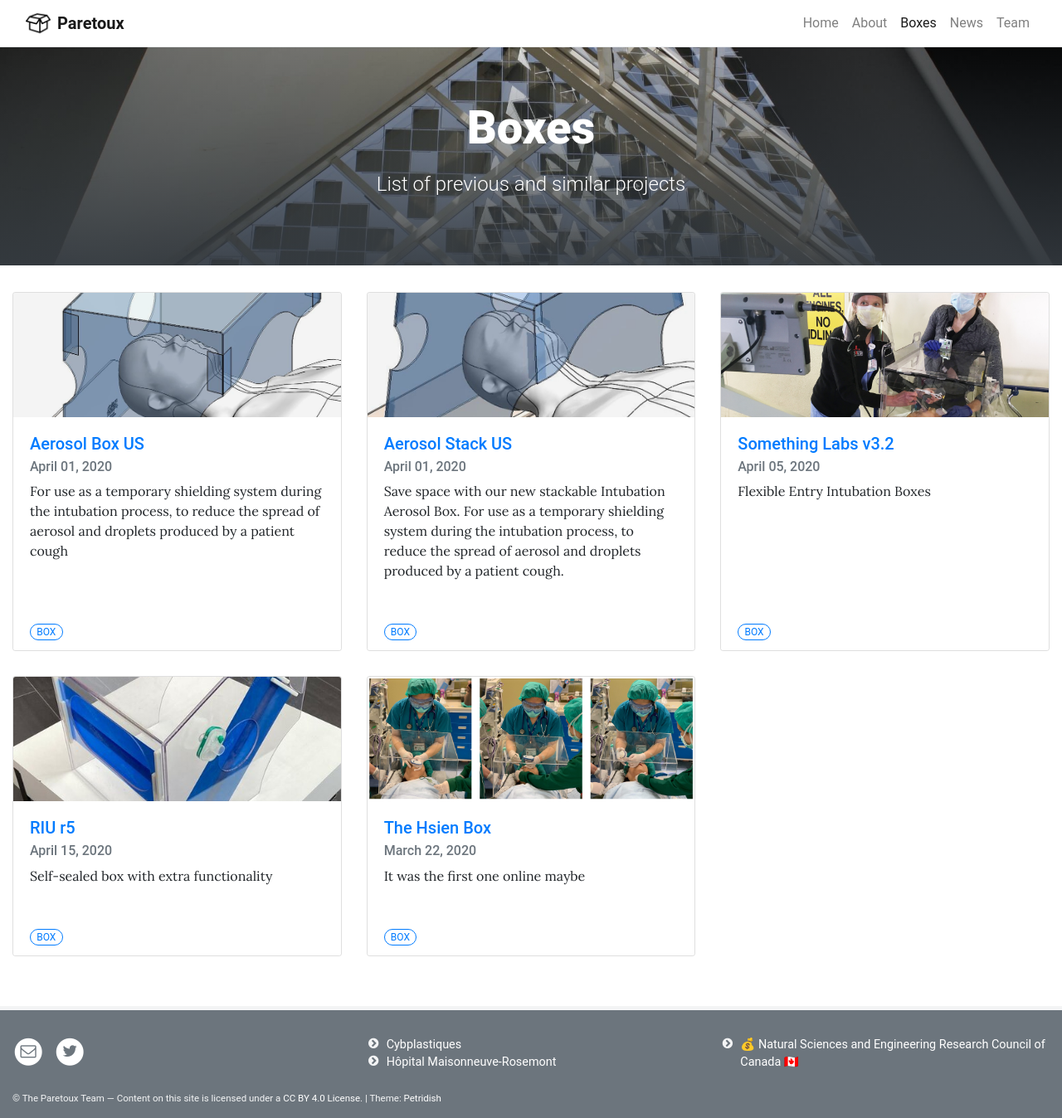
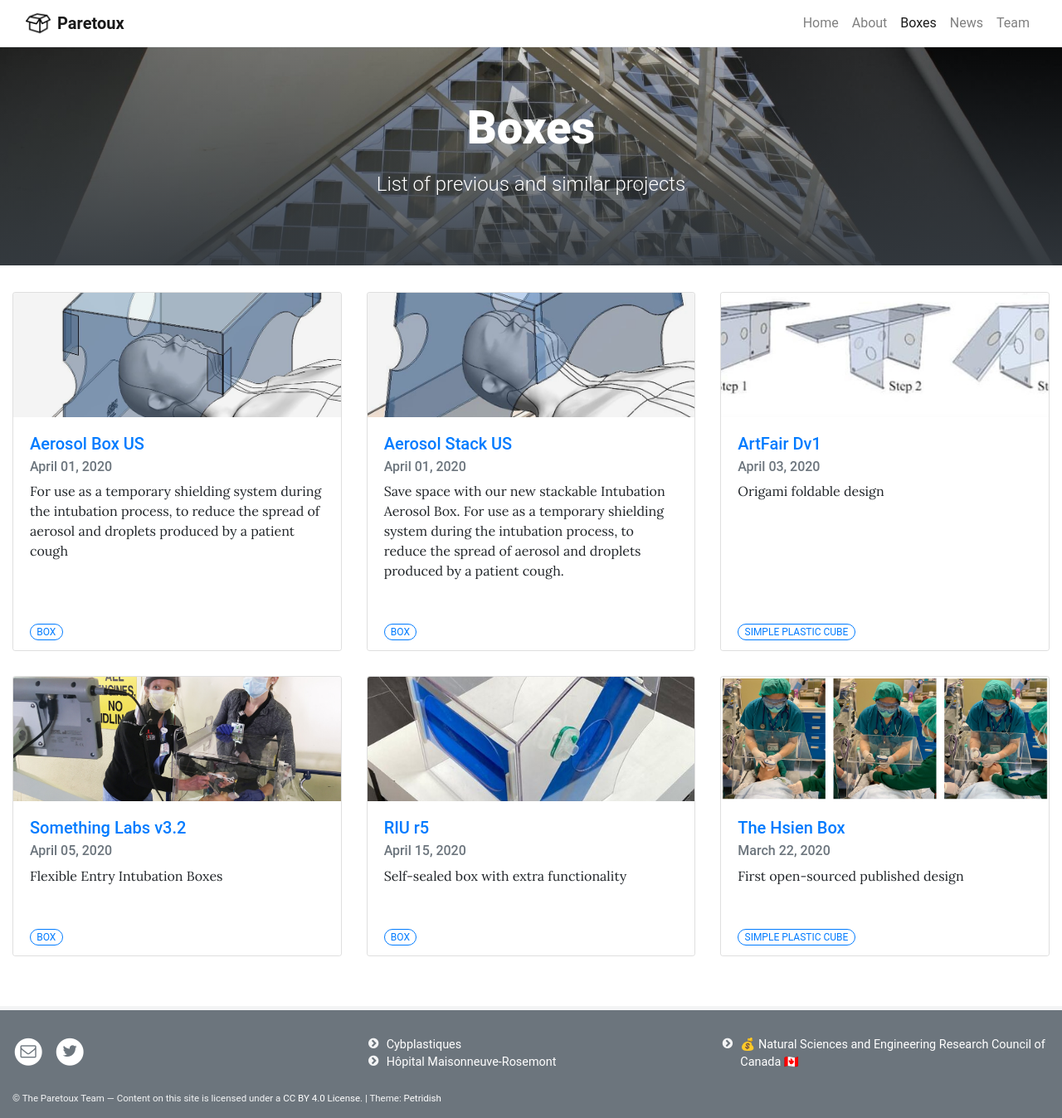
Before and after one commit to paretoux/paretoux.github.io, a Jekyll site: the page built from pages/boxes.md, in a window 1280 px wide. Shown: the whole page at 83% size. Built offline with Jekyll 4.4.1, drawn with Linux system fonts in a browser that asks for light colours.

Commit message:
ajout artfair

```diff
--- a/_boxes/2020-03-22-HsienBox.md
+++ b/_boxes/2020-03-22-HsienBox.md
@@ -1,6 +1,6 @@
 ---
 title: The Hsien Box
-description: It was the first one online maybe
+description: First open-sourced published design
 background: /assets/img/boxes/Hsien-box1.png
 box_image: /assets/img/boxes/Hsien-box1.png
 trialed: "?"
@@ -8,7 +8,7 @@ author: [Ilyass Tabiai]
 origin_date: 22/03/2020
 creator: Dr. Hsien Yung Lai
 website: "[https://sites.google.com/view/aerosolbox/home](https://sites.google.com/view/aerosolbox/home)"
-categories: [box]
+categories: [Simple Plastic Cube]
 layout: box-page
 ---
 
--- /dev/null
+++ b/_boxes/2020-04-03-ArtFair.md
@@ -0,0 +1,28 @@
+---
+title: ArtFair Dv1
+description: Origami foldable design
+background:
+box_image: /assets/img/boxes/artfair-1.JPG
+trialed: "?"
+author: [Ilyass Tabiai]
+origin_date: 03/04/2020
+creator: Steven Leung, Artfair Production
+website: "[https://www.aerosolblock.org/feature-designs/artfair-dv1](https://www.aerosolblock.org/feature-designs/artfair-dv1)"
+categories: [Simple Plastic Cube]
+layout: box-page
+---
+
+{: .col-md-3 .m-auto}
+![alt text](/assets/img/boxes/RIUr5-1.jpeg)
+{: .rounded .float-right}
+
+Design features :
+* Design made of one single piece of Polycarbonate
+* Shipped flat
+* Two circular openings ⌀100mm
+* Disposable design
+
+
+Drawbacks :
+* No aerosol containment
+* Must be folded and assembled before use
```
Also changed, not shown: other parts of _boxes/2020-03-22-HsienBox.md (+5 -2 lines), assets/img/boxes/artfair-1.jpg (added).
